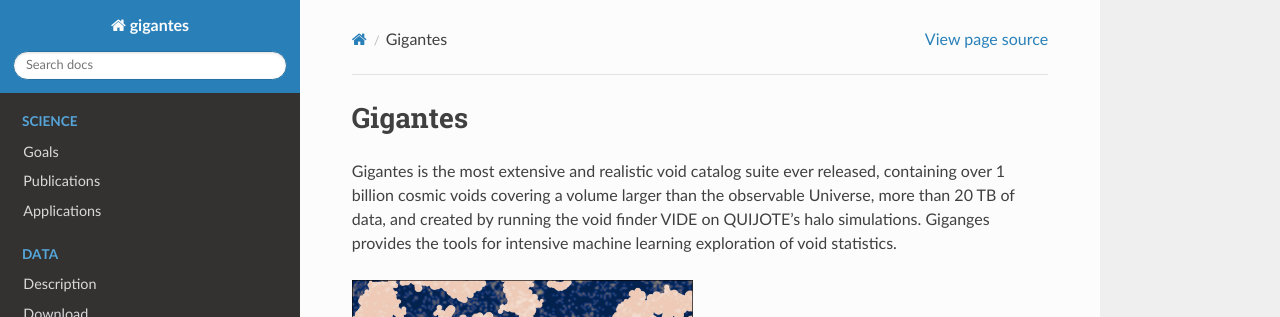
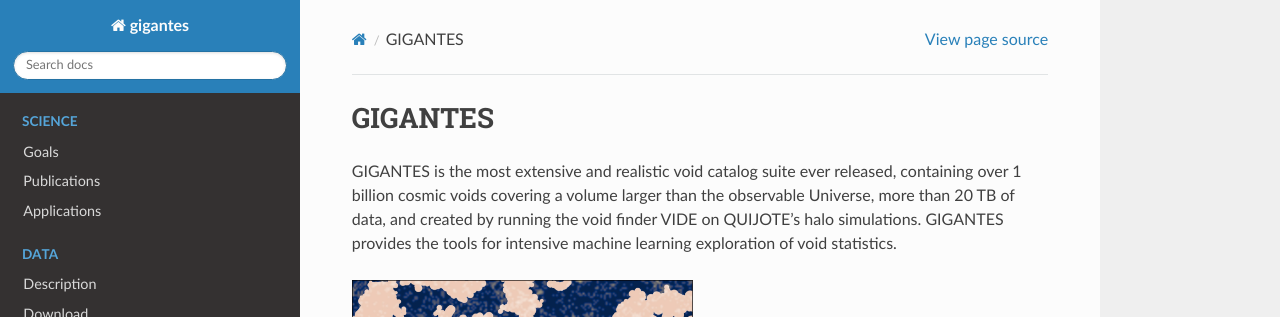
Before and after one commit to ckreisch/GIGANTES, a Sphinx documentation site: the page built from source/index.rst, in a window 1280 px wide and 1180 px high. Shown: the top 317 px of the window. Built offline with Sphinx 7.4.7 and the Read the Docs theme 2.0.0, drawn with Linux system fonts in a browser that asks for light colours.

Commit message:
update documentation

```diff
--- a/source/Description.rst
+++ b/source/Description.rst
@@ -1,10 +1,9 @@
 Description
 ===========
 
-Void catalogs: Gigantes includes 15,000 VIDE fiducial cosmology void catalogs, as well as over 9,000 catalogs in non-fiducial cosmologies, spanning various values of the following cosmological parameters :math:`\Omega_{\rm m}`, :math:`\Omega_{\rm b}`, :math:`h`, :math:`n_s`, :math:`\sigma_8`, :math:`M_\nu`, and fully leveraging the QUIJOTE simulation suite, which covers redshifts z = 0.0, 0.5, 1.0, and 2 in real- and redshift-space.
+Void catalogs: GIGANTES includes 15,000 VIDE fiducial cosmology void catalogs, as well as over 9,000 catalogs in non-fiducial cosmologies, spanning various values of the following cosmological parameters :math:`\Omega_{\rm m}`, :math:`\Omega_{\rm b}`, :math:`h`, :math:`n_s`, :math:`\sigma_8`, :math:`M_\nu`, and fully leveraging the QUIJOTE simulation suite, which covers redshifts z = 0.0, 0.5, 1.0, and 2 in real- and redshift-space.
 
-
-Void finder: The void finding relies on the popular public void finder VIDE (`Sutter et al. 2015b<https://arxiv.org/abs/1406.1191>`__), arguably the most used void finder, as testified by its use in a plethora of papers performing both simulation-based theoretical modelling and data analysis from modern surveys (`Papers using VIDE<http://bitbucket.org/cosmicvoids/vide_public/wiki/Papers%20Using%20VIDE>`__).
+Void finder: The void finding relies on the popular public void finder VIDE (`Sutter et al. 2015b <https://arxiv.org/abs/1406.1191>`__), arguably the most used void finder, as testified by its use in a plethora of papers performing both simulation-based theoretical modelling and data analysis from modern surveys (`Papers using VIDE<http://bitbucket.org/cosmicvoids/vide_public/wiki/Papers%20Using%20VIDE>`__).
 
 Information about VIDE, used to build GIGANTES can be found here : `VIDE Wiki<https://bitbucket.org/cosmicvoids/vide_public/wiki/Home>`__ .
 
--- a/source/Goals.rst
+++ b/source/Goals.rst
@@ -16,10 +16,10 @@ GIGANTES will allow to:
 
   - foster research on void evolution by providing a large number of voids at different redshifts and in different cosmologies;
 
-  - explore the information content of the different void statistics. See :ref:`Applications`.
+  - explore the information content of the different void statistics (see :ref:`Applications`);
 
   - push the exploration for cosmology of a number of void properties (examples include ellipticities, density constrasts).
 
 
 Finally, GIGANTES is a massive dataset for intensive machine learning exploration of void statistics.
-The GIGANTES void catalogs built from simulations with different cosmological models (the QUIJOTE latin-hypercube) are instrumental to find a connection between void statistics and the value of cosmological parameters. See :ref:`applications`.
+The GIGANTES void catalogs built from simulations with different cosmological models (the QUIJOTE latin-hypercube) are instrumental to find a connection between void statistics and the value of cosmological parameters (see :ref:`applications`).
--- a/source/index.rst
+++ b/source/index.rst
@@ -3,10 +3,10 @@
    You can adapt this file completely to your liking, but it should at least
    contain the root `toctree` directive.
 
-Gigantes
+GIGANTES
 ====================================
-Gigantes is the most extensive and realistic void catalog suite ever released, containing over 1 billion cosmic voids covering a volume larger than the observable Universe, more than 20 TB of data, and created by running the void finder VIDE on QUIJOTE’s halo simulations.
-Giganges provides the tools for intensive machine learning exploration of void statistics.
+GIGANTES is the most extensive and realistic void catalog suite ever released, containing over 1 billion cosmic voids covering a volume larger than the observable Universe, more than 20 TB of data, and created by running the void finder VIDE on QUIJOTE’s halo simulations.
+GIGANTES provides the tools for intensive machine learning exploration of void statistics.
 
 .. image:: voidfield.jpg
    :width: 49 %
```
